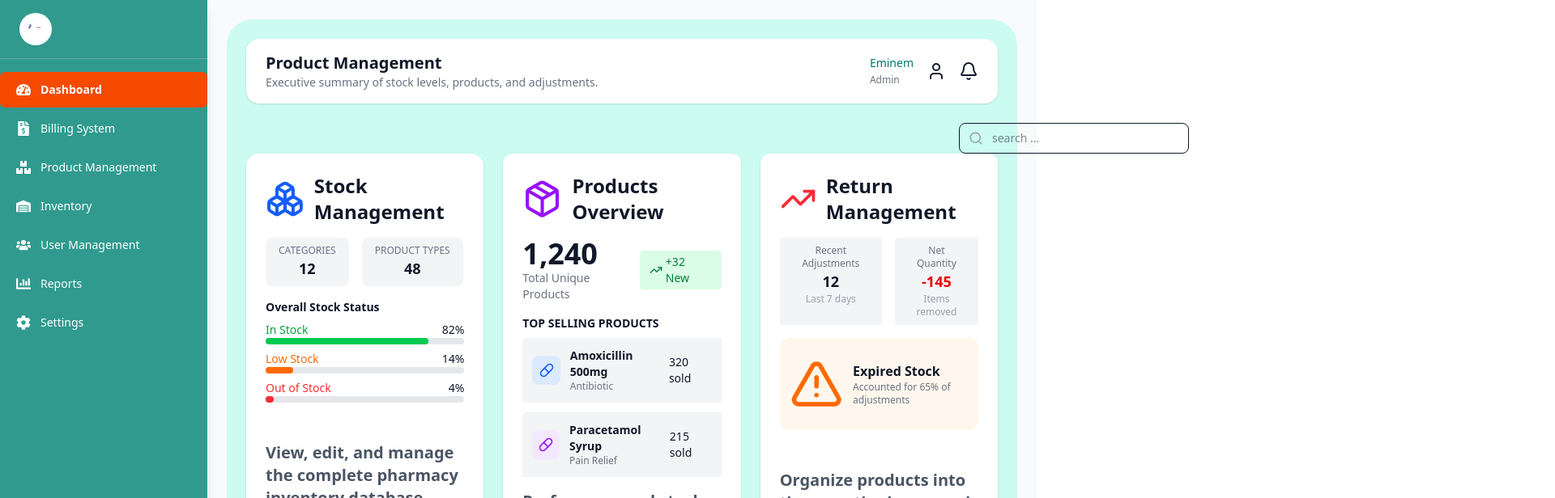
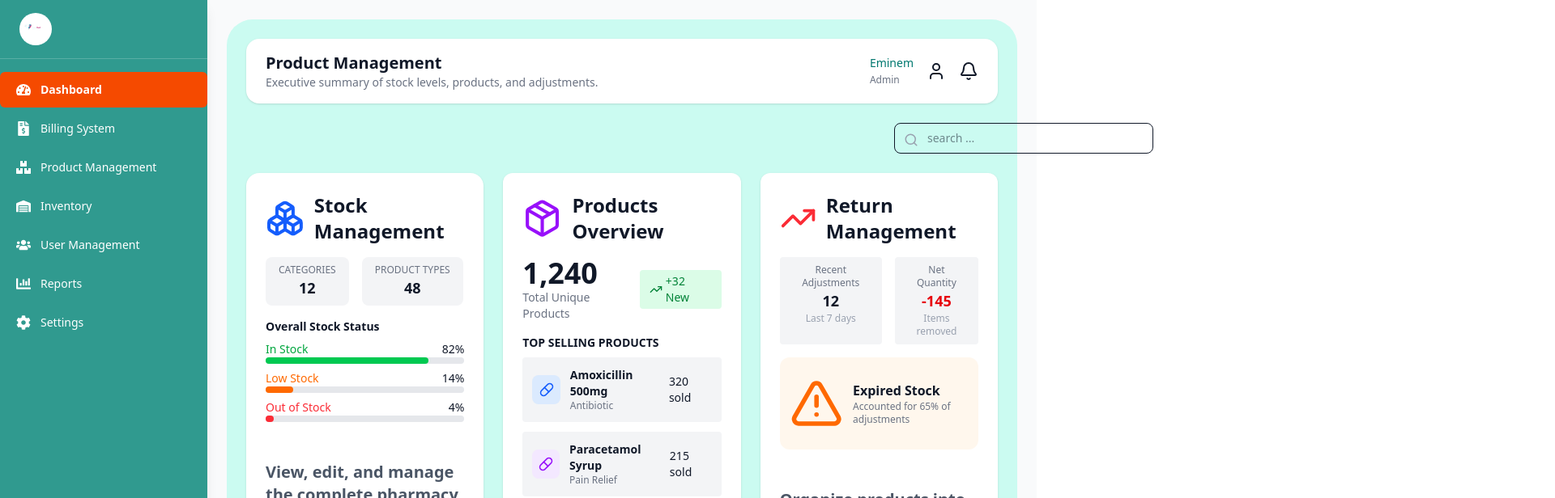
Before and after one commit to supunyasanthaofficial/Pharmacy-management-system, a React (Vite) app: page /products in a window 1280 px wide. Shown: the top 616 px of the page at 81% size, 1920 px wide, since content can reach past the window. Built offline with nearby package versions, Linux system fonts and the light colour scheme.

Commit message:
Fix the Searchbar alignments.

```diff
--- a/src/pages/ProductManagement.jsx
+++ b/src/pages/ProductManagement.jsx
@@ -33,12 +33,14 @@ export default function ProductManagement() {
           <Bell />
         </div>
       </div>
-      <div className="relative  left-220">
-        <Search className="absolute left-3 top-2.5 text-gray-400" size={18} />
-        <input
-          placeholder="search ..."
-          className="rounded-lg border px-10 py-2 text-sm outline-none"
-        />
+      <div className="mb-6 flex items-center gap-3">
+        <div className="relative left-200 w-80">
+          <Search className="absolute left-3 top-3 text-gray-400" size={18} />
+          <input
+            placeholder="search ..."
+            className="w-full rounded-lg border px-10 py-2 text-sm outline-none focus:border-teal-500"
+          />
+        </div>
       </div>
 
       <div className="grid grid-cols-1 gap-6 lg:grid-cols-3">
```
